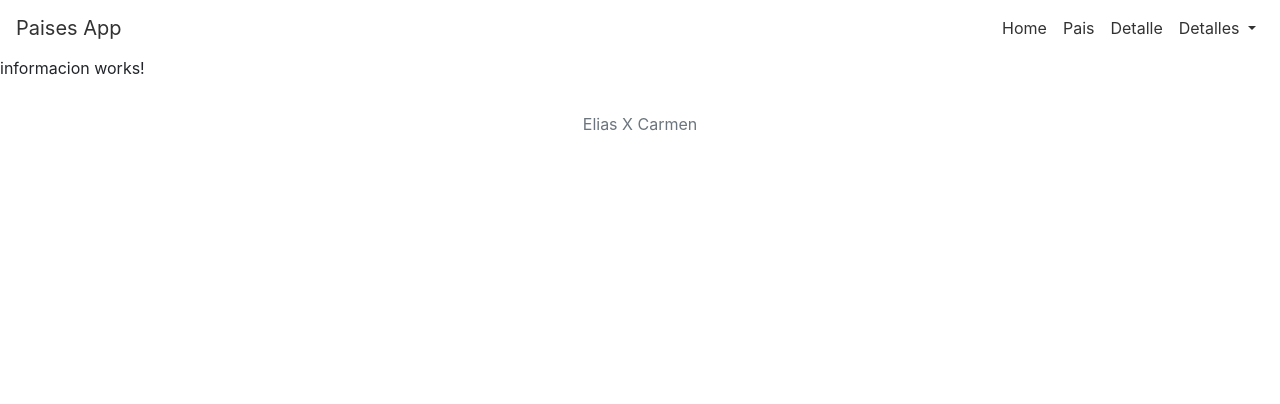
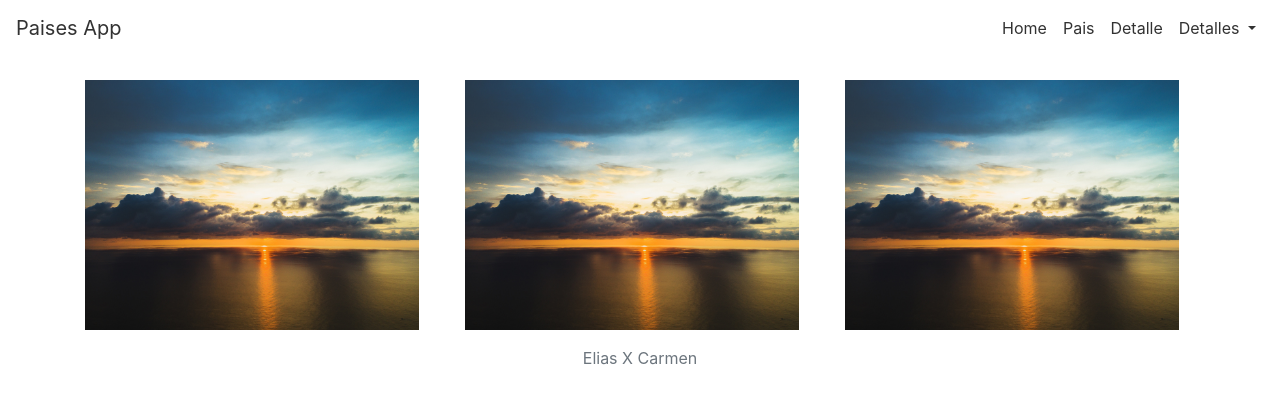
Before and after one commit to JosePerezEE/AngularRouter, an Angular app: page /informacion in a window 1280 px wide. Shown: the top 404 px of the page. Built offline with nearby package versions, Linux system fonts and the light colour scheme.

Commit message:
Correccion imagenes y pagina informacion

```diff
--- a/src/app/informacion/informacion.component.css
+++ b/src/app/informacion/informacion.component.css
@@ -0,0 +1,5 @@
+.row img{
+    max-height: 250px;
+    bottom: 0;
+    left: 0;
+}
--- a/src/app/informacion/informacion.component.html
+++ b/src/app/informacion/informacion.component.html
@@ -1 +1,10 @@
-<p>informacion works!</p>
+<div class="container">
+    <br>
+    <div class="row">
+            <div class="col-sm"><img src="../../assets/img/manuel-chinchilla-CMAM-ehX210-unsplash.jpg" class="align-self-start mr-3" alt="...">
+            </div>
+            <div class="col-sm"><img src="../../assets/img/manuel-chinchilla-CMAM-ehX210-unsplash.jpg" class="align-self-start mr-3" alt="...">
+            </div>
+            <div class="col-sm"><img src="../../assets/img/manuel-chinchilla-CMAM-ehX210-unsplash.jpg" class="align-self-start mr-3" alt="...">
+            </div>
+    </div>
--- a/src/app/pais/pais.component.html
+++ b/src/app/pais/pais.component.html
@@ -3,7 +3,7 @@
             <div class="card">
                     <div *ngIf="Detallerecibido" class="card-header" style="text-align: center;">
                             {{Detallerecibido.detailsNombre}}
-                            <img src="{{Detallerecibido.detailsBandera}}" alt="" style="width:50px;height:25;">
+                            <!-- <img src="{{Detallerecibido.detailsBandera}}" alt="" style="width:50px;height:25;"> -->
                      </div>
 
                     <div class="card-body">
--- a/src/app/paisdetalle/paisdetalle.component.css
+++ b/src/app/paisdetalle/paisdetalle.component.css
@@ -1,4 +1,4 @@
-.table td {
+/* .table td {
     text-align: center;
  }
  .table th {
@@ -9,8 +9,15 @@
  .thead{
     color: #323232;
     background: white;
- }
+ } */
 
  .card{
     border: none;
  }
+
+ .card img{
+    /* height: 200px; */
+    width: 200px;
+    display: block;
+    margin: 0 auto;
+ }
--- a/src/app/paisdetalle/paisdetalle.component.html
+++ b/src/app/paisdetalle/paisdetalle.component.html
@@ -21,7 +21,7 @@
     <div class="row">
         <div class="col-sm">
             <div class="card text-center">
-                <img src="{{bandera}}" class="img-thumbnail" alt="...">
+                <img src="{{bandera}}" class="card-img-top">
                 <div class="card-body">
                     <h5 class="card-title">{{nombre}}</h5>
                     <p class="card-text">Moneda: {{moneda}}</p>
@@ -30,3 +30,4 @@
             </div>
         </div>
     </div>
+    <br>
```
